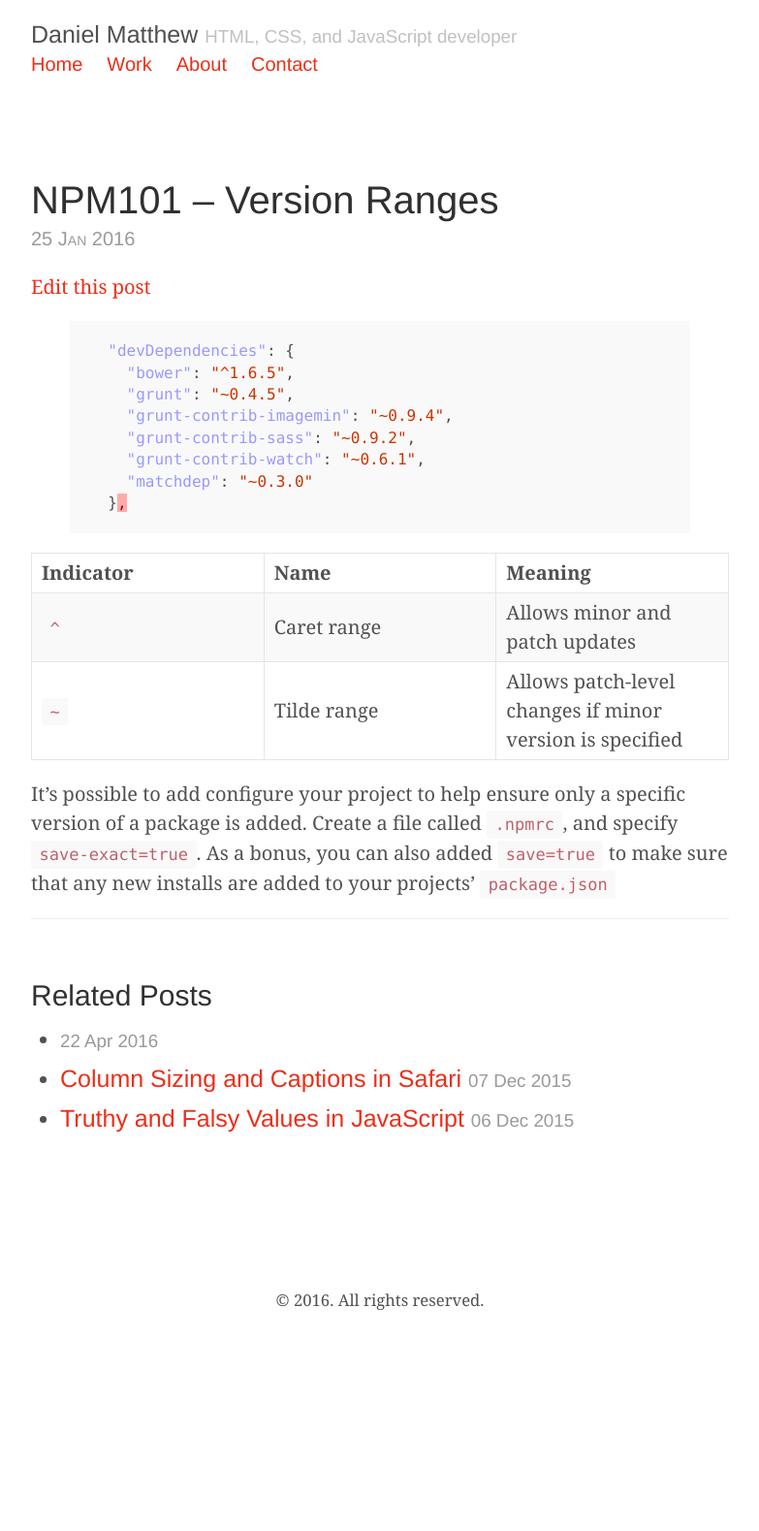
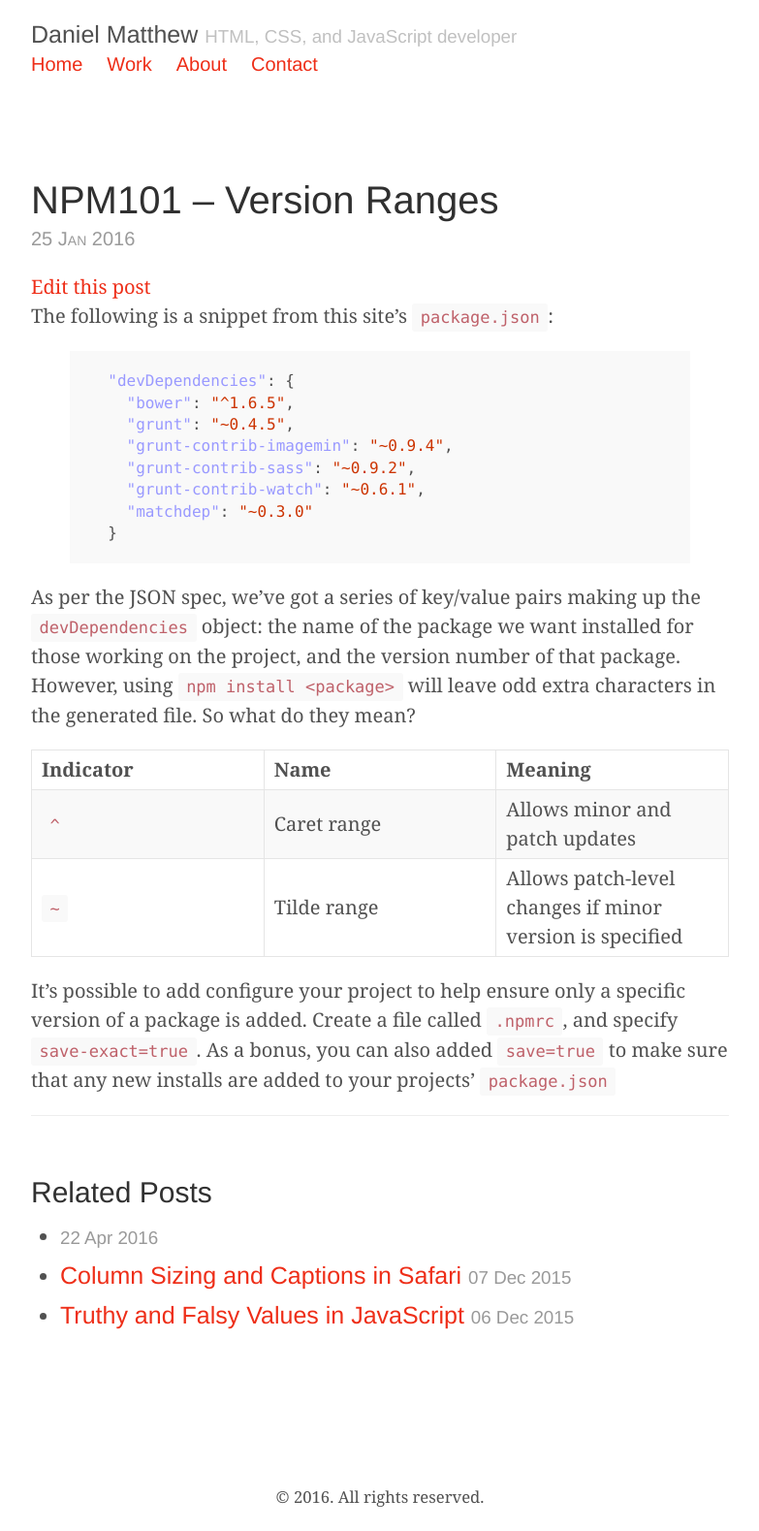
Before and after one commit to danielmatthew/website, a Jekyll site: the page built from _posts/2016-01-25-npm-version-ranges.md, in a window 1280 px wide. Shown: the whole page at 97% size, without its empty margins (248-1031 px from the left). Built offline with Jekyll 4.4.1, drawn with Linux system fonts in a browser that asks for light colours; before the commit the page ends 1376 px from its top, so only the background shows below that.

Commit message:
Update 2016-01-25-npm-version-ranges.md

```diff
--- a/_posts/2016-01-25-npm-version-ranges.md
+++ b/_posts/2016-01-25-npm-version-ranges.md
@@ -2,6 +2,8 @@
 title: NPM101 – Version Ranges
 layout: post
 ---
+
+The following is a snippet from this site's `package.json`:
 
 {% highlight json %}
   "devDependencies": {
@@ -11,8 +13,10 @@
     "grunt-contrib-sass": "~0.9.2",
     "grunt-contrib-watch": "~0.6.1",
     "matchdep": "~0.3.0"
-  },
+  }
 {% endhighlight %}
+
+As per the JSON spec, we've got a series of key/value pairs making up the `devDependencies` object: the name of the package we want installed for those working on the project, and the version number of that package. However, using `npm install <package>` will leave odd extra characters in the generated file. So what do they mean?
 
 | Indicator | Name | Meaning |
 | --- | --- | --- |
```
